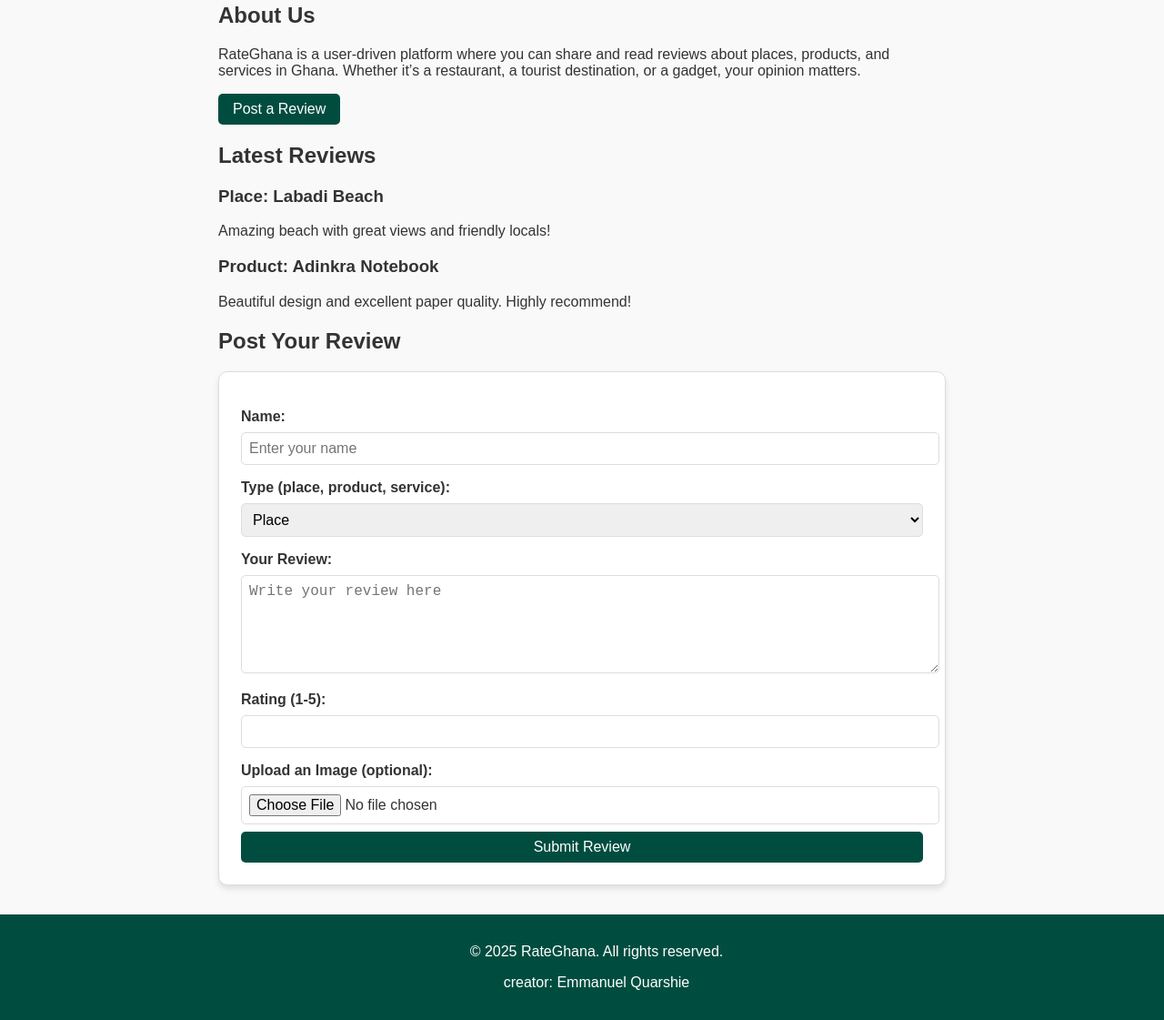
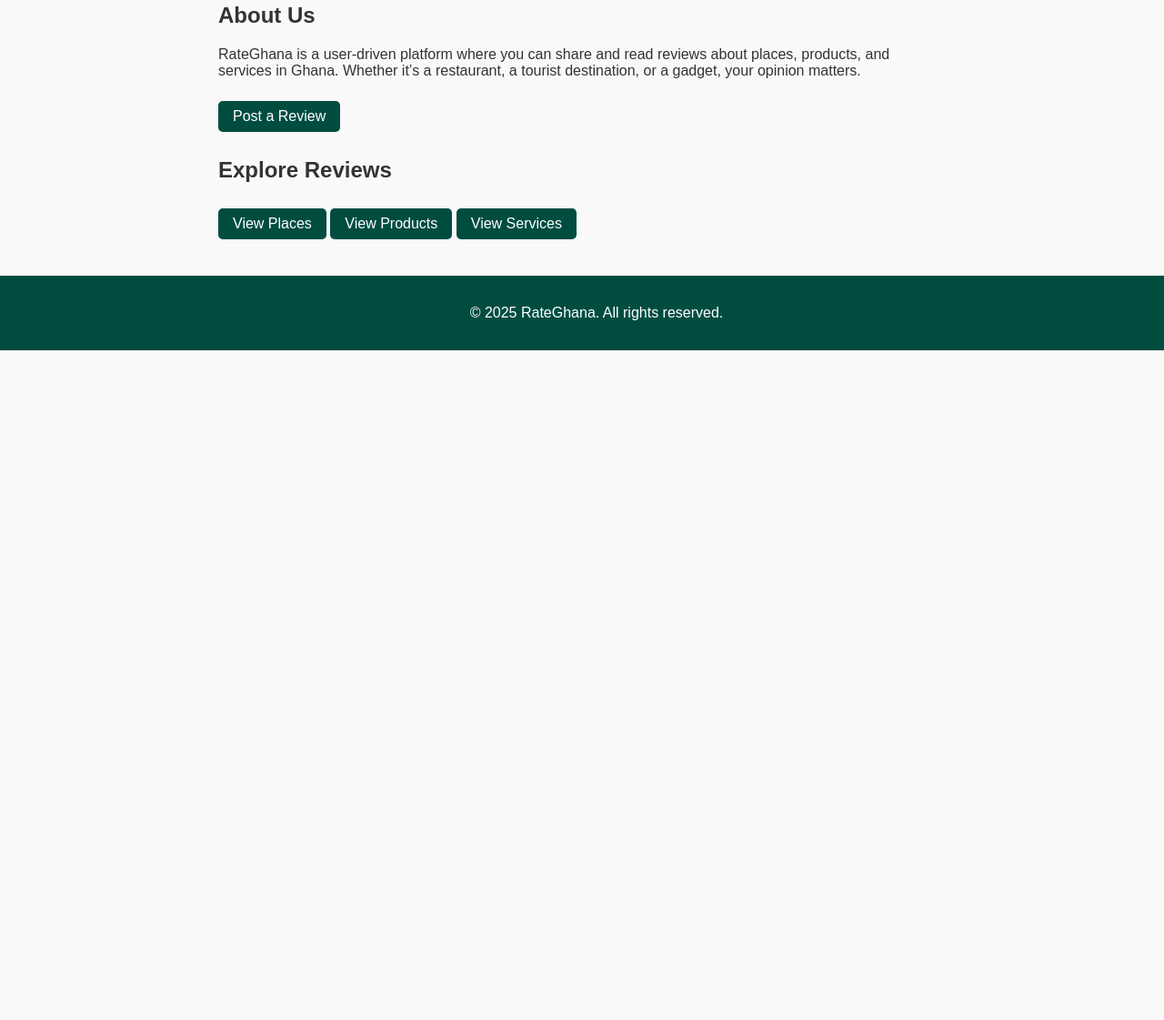
Before and after one commit to mrquarshie/Reviews, a website: page index.html in a window 1280 px wide. Shown: the part 195-1316 px from the top of the page at 91% size. After the commit the page ends 800 px from the top, so only its background shows below. Drawn offline with Linux system fonts and the light colour scheme.

Commit message:
big update o

```diff
--- a/index.html
+++ b/index.html
@@ -20,10 +20,7 @@
             text-align: center;
             display: flex;
             align-items: center;
-            justify-content: space-between;
-        }
-        header img {
-            height: 50px;
+            justify-content: center;
         }
         nav {
             display: flex;
@@ -54,6 +51,7 @@
             border-radius: 5px;
             text-decoration: none;
             cursor: pointer;
+            margin: 0.5rem 0;
         }
         .btn:hover {
             background-color: #00332d;
@@ -66,35 +64,6 @@
             position: relative;
             bottom: 0;
             width: 100%;
-        }
-        .form-container {
-            background: white;
-            border: 1px solid #ddd;
-            border-radius: 10px;
-            padding: 1.5rem;
-            box-shadow: 0 4px 6px rgba(0, 0, 0, 0.1);
-        }
-        form label {
-            font-weight: bold;
-            display: block;
-            margin-top: 1rem;
-        }
-        form input, form select, form textarea, form button {
-            width: 100%;
-            padding: 0.5rem;
-            margin-top: 0.5rem;
-            border: 1px solid #ddd;
-            border-radius: 5px;
-            font-size: 1rem;
-        }
-        form button {
-            background-color: #004d40;
-            color: white;
-            border: none;
-            cursor: pointer;
-        }
-        form button:hover {
-            background-color: #00332d;
         }
         @media (max-width: 600px) {
             header {
@@ -113,7 +82,7 @@
 </head>
 <body>
     <header>
-                <h1>Welcome to RateGhana</h1>
+        <h1>Welcome to RateGhana</h1>
     </header>
     <nav>
         <a href="#">Home</a>
@@ -128,49 +97,14 @@
             <a class="btn" href="#add-review">Post a Review</a>
         </section>
         <section id="reviews">
-            <h2>Latest Reviews</h2>
-            <div class="review-list">
-                <div class="review-item">
-                    <h3>Place: Labadi Beach</h3>
-                    <p>Amazing beach with great views and friendly locals!</p>
-                </div>
-                <div class="review-item">
-                    <h3>Product: Adinkra Notebook</h3>
-                    <p>Beautiful design and excellent paper quality. Highly recommend!</p>
-                </div>
-            </div>
-        </section>
-        <section id="add-review">
-            <h2>Post Your Review</h2>
-            <div class="form-container">
-                <form id="review-form" enctype="multipart/form-data" action="http://localhost:5000/reviews" method="POST">
-                    <label for="name">Name:</label>
-                    <input type="text" id="name" name="name" placeholder="Enter your name" required>
-
-                    <label for="type">Type (place, product, service):</label>
-                    <select id="type" name="type" required>
-                        <option value="place">Place</option>
-                        <option value="product">Product</option>
-                        <option value="service">Service</option>
-                    </select>
-
-                    <label for="reviewText">Your Review:</label>
-                    <textarea id="reviewText" name="reviewText" rows="5" placeholder="Write your review here" required></textarea>
-
-                    <label for="rating">Rating (1-5):</label>
-                    <input type="number" id="rating" name="rating" min="1" max="5" required>
-
-                    <label for="image">Upload an Image (optional):</label>
-                    <input type="file" id="image" name="image" accept="image/*">
-
-                    <button type="submit">Submit Review</button>
-                </form>
-            </div>
+            <h2>Explore Reviews</h2>
+            <a class="btn" href="places.html">View Places</a>
+            <a class="btn" href="products.html">View Products</a>
+            <a class="btn" href="services.html">View Services</a>
         </section>
     </main>
     <footer>
         <p>&copy; 2025 RateGhana. All rights reserved.</p>
-        <p>creator: Emmanuel Quarshie</p>
     </footer>
 </body>
 </html>
```
